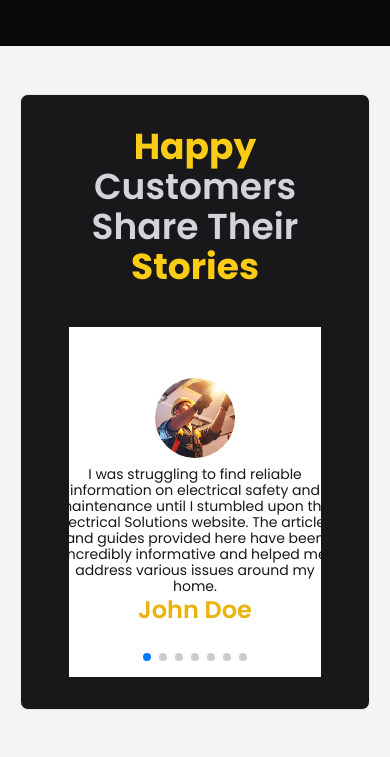
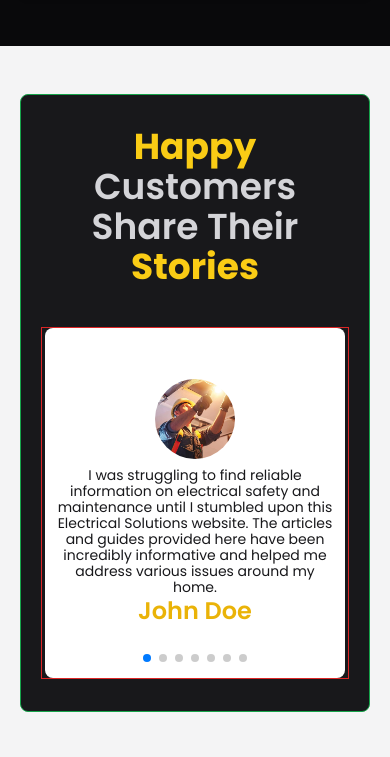
Before and after one commit to rohitrv7/homePage, a plain HTML site: page index.html in a window 390 px wide. Shown: the part 5435-6192 px from the top of the page. Drawn offline with nearby package versions, Linux system fonts and the light colour scheme.

Commit message:
make it responsive

```diff
--- a/index.html
+++ b/index.html
@@ -163,9 +163,9 @@
       </section>
 
       <section class="testiPage bg-zinc-100 " id="">
-        <div class="testi w-full justify-between py-8 px-12 border rounded-lg text-center text-4xl bg-zinc-900">
+        <div class="testi w-full justify-between py-8 border-green-600 border rounded-lg text-center text-4xl bg-zinc-900">
           <h1 class="text-zinc-300 font-semibold text-center w-full mb-10"><span class="text-yellow-400 font-bold inline-block">Happy</span> Customers Share Their <span class="text-yellow-400 font-bold inline-block">Stories</span></h1>
-          <div class="testimonial">
+          <div class="testimonial border-red-600 border">
             <swiper-container class="mySwiper" pagination="true" effect="coverflow" grab-cursor="true" centered-slides="true" slides-per-view="auto" coverflow-effect-rotate="50" coverflow-effect-stretch="0" coverflow-effect-depth="100" coverflow-effect-modifier="1" coverflow-effect-slide-shadows="true" navigation="false" loop="true">
               <swiper-slide class="flex flex-col p-2 rounded-lg">
                 <img src="./images/home.jpg"/>
@@ -204,7 +204,7 @@
               </swiper-slide>
 
 
-  </swiper-container>
+            </swiper-container>
           </div>
         </div>
       </section>
--- a/style.css
+++ b/style.css
@@ -73,6 +73,9 @@ swiper-slide img {
 }
 .testiPage{
   padding: 48px;
+}
+.testi{
+  padding: 40px;
 }
 
 .testimonial swiper-slide img {
@@ -239,6 +242,9 @@ swiper-slide img {
   .whyPage{
     padding: 48px 20px;
   }
+  .testi{
+    padding: 20px;
+  }
   footer{
     padding: 48px 20px;
   }
```
